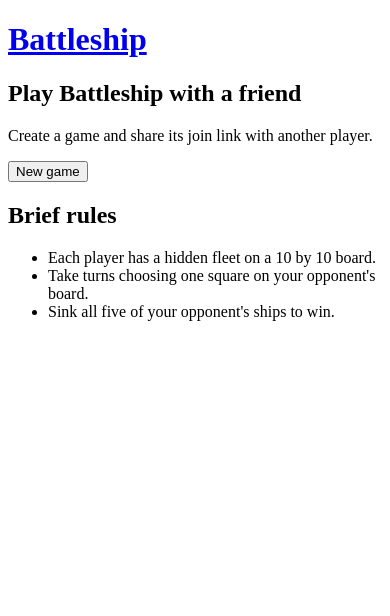
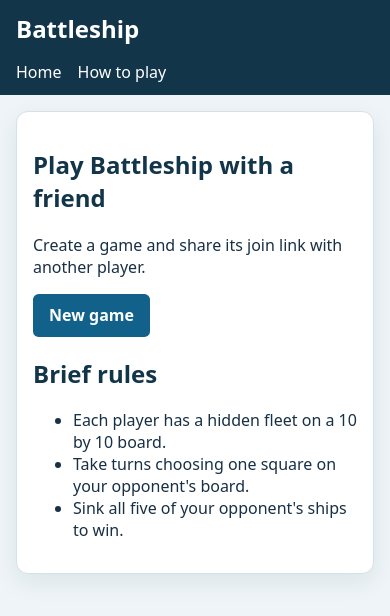
Before and after one commit to RidhanyaS/Battleship-Homework-4, a Flask app: page / in a window 390 px wide. Shown: the top 616 px of the page. Run offline with Flask 3, Linux system fonts and the light colour scheme.

Commit message:
Add Battleship styling and instructions

```diff
--- a/battleship/app.py
+++ b/battleship/app.py
@@ -82,6 +82,12 @@ def internal_server_error(error):
 def home():
     """Show the home page."""
     return render_template("home.html")
+
+
+@app.route("/how-to-play")
+def how_to_play():
+    """Explain how to join and play a game."""
+    return render_template("how_to_play.html")
 
 
 @app.route("/new", methods=["POST"])
--- /dev/null
+++ b/battleship/static/style.css
@@ -0,0 +1,204 @@
+:root {
+    color-scheme: light;
+    font-family: system-ui, -apple-system, BlinkMacSystemFont, "Segoe UI", sans-serif;
+    color: #183044;
+    background: #eef4f7;
+}
+
+* {
+    box-sizing: border-box;
+}
+
+body {
+    margin: 0;
+    min-width: 320px;
+}
+
+header {
+    background: #12354a;
+    color: #fff;
+}
+
+.header-content {
+    width: min(1100px, 100% - 2rem);
+    min-height: 4.5rem;
+    margin: 0 auto;
+    display: flex;
+    align-items: center;
+    justify-content: space-between;
+    gap: 1rem;
+}
+
+header h1 {
+    margin: 0;
+    font-size: 1.5rem;
+}
+
+header a {
+    color: inherit;
+    text-decoration: none;
+}
+
+nav {
+    display: flex;
+    gap: 1.25rem;
+}
+
+nav a:hover,
+nav a:focus-visible {
+    text-decoration: underline;
+}
+
+main {
+    width: min(1100px, 100% - 2rem);
+    margin: 2rem auto;
+    padding: clamp(1rem, 4vw, 2rem);
+    background: #fff;
+    border: 1px solid #d5e1e8;
+    border-radius: 0.75rem;
+    box-shadow: 0 0.5rem 1.5rem rgb(18 53 74 / 8%);
+}
+
+h2,
+h3 {
+    color: #12354a;
+}
+
+a {
+    color: #12618a;
+}
+
+button {
+    border: 0;
+    border-radius: 0.35rem;
+    background: #12618a;
+    color: #fff;
+    font: inherit;
+    font-weight: 600;
+    cursor: pointer;
+}
+
+button:hover {
+    background: #0c496a;
+}
+
+button:focus-visible,
+a:focus-visible {
+    outline: 3px solid #edaa32;
+    outline-offset: 2px;
+}
+
+main > form button,
+#copy-join-link {
+    padding: 0.65rem 1rem;
+}
+
+.boards {
+    display: grid;
+    grid-template-columns: repeat(2, minmax(0, 1fr));
+    gap: 2rem;
+    margin-top: 2rem;
+}
+
+.boards section {
+    min-width: 0;
+}
+
+.boards table {
+    width: 100%;
+    max-width: 420px;
+    table-layout: fixed;
+    border-collapse: collapse;
+    background: #dff2f8;
+}
+
+.boards td {
+    width: 10%;
+    height: clamp(2rem, 6vw, 2.6rem);
+    padding: 0;
+    border: 1px solid #8cb2c2;
+    text-align: center;
+    font-weight: 700;
+}
+
+.cell.ship {
+    background: #78909c;
+    color: #fff;
+}
+
+.cell.hit {
+    background: #d95050;
+    color: #fff;
+}
+
+.cell.miss {
+    background: #c8e5ef;
+    color: #244a5c;
+}
+
+.cell form {
+    width: 100%;
+    height: 100%;
+}
+
+.cell button {
+    width: 100%;
+    height: 100%;
+    padding: 0;
+    border-radius: 0;
+    background: transparent;
+    color: transparent;
+}
+
+.cell button:hover,
+.cell button:focus-visible {
+    background: #9bd4e5;
+    color: #12354a;
+}
+
+.game-over {
+    padding: 1rem 1.25rem;
+    border-left: 0.35rem solid #2e8b57;
+    border-radius: 0.35rem;
+    background: #e7f5ec;
+}
+
+[role="alert"] {
+    color: #9d2525;
+    font-weight: 700;
+}
+
+[role="status"] {
+    font-weight: 700;
+}
+
+@media (max-width: 760px) {
+    .boards {
+        grid-template-columns: 1fr;
+        gap: 1rem;
+    }
+
+    .boards table {
+        max-width: 480px;
+    }
+}
+
+@media (max-width: 480px) {
+    .header-content {
+        align-items: flex-start;
+        flex-direction: column;
+        padding: 0.75rem 0;
+    }
+
+    nav {
+        gap: 1rem;
+    }
+
+    main {
+        margin: 1rem auto;
+    }
+
+    .boards td {
+        height: 1.9rem;
+    }
+}
--- a/battleship/templates/base.html
+++ b/battleship/templates/base.html
@@ -4,11 +4,18 @@
     <meta charset="utf-8">
     <meta name="viewport" content="width=device-width, initial-scale=1">
     <title>{% block title %}Battleship{% endblock %}</title>
+    <link rel="stylesheet" href="{{ url_for('static', filename='style.css') }}">
     {% block extra_head %}{% endblock %}
 </head>
 <body>
     <header>
-        <h1><a href="{{ url_for('home') }}">Battleship</a></h1>
+        <div class="header-content">
+            <h1><a href="{{ url_for('home') }}">Battleship</a></h1>
+            <nav aria-label="Main navigation">
+                <a href="{{ url_for('home') }}">Home</a>
+                <a href="{{ url_for('how_to_play') }}">How to play</a>
+            </nav>
+        </div>
     </header>
     <main>
         {% block content %}{% endblock %}
```
Also changed, not shown: battleship/templates/how_to_play.html (added, +20 -0 lines).
